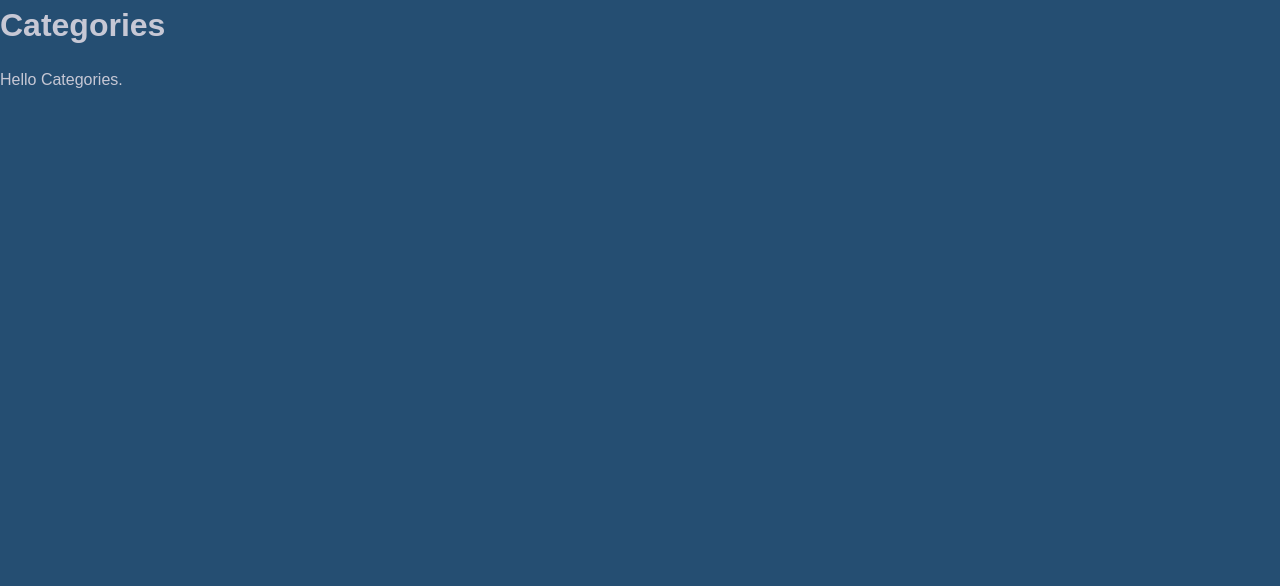
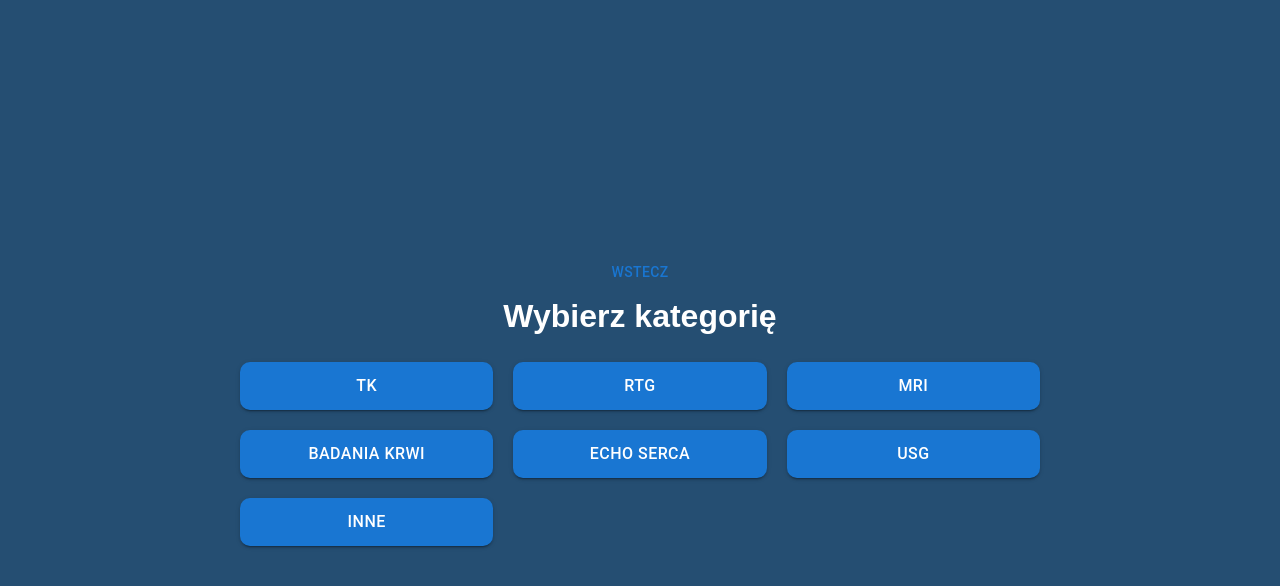
Before and after one commit to moniwero/medical-history-app, a React (Vite) app: page /categories in a window 1280 px wide. Shown: the top 586 px of the page. Built offline with nearby package versions, Linux system fonts and the light colour scheme.

Commit message:
categories page

```diff
--- a/src/pages/Categories.jsx
+++ b/src/pages/Categories.jsx
@@ -1,10 +1,47 @@
-function Categories() {
+import { Button } from "@mui/material";
+import { useNavigate } from "react-router-dom";
+import "../styles/Categories.scss";
+
+const Categories = () => {
+  const navigate = useNavigate();
+
+  const categories = [
+    "TK",
+    "RTG",
+    "MRI",
+    "Badania krwi",
+    "Echo serca",
+    "USG",
+    "Inne",
+  ];
+
   return (
-    <div>
-      <h1>Categories</h1>
-      <p>Hello Categories.</p>
+    <div className="categories-container">
+      <div className="categories-header">
+        <Button
+          variant="text"
+          className="addresult-back-button"
+          onClick={() => navigate("/dashboard")}
+        >
+          Wstecz
+        </Button>
+      </div>
+
+      <h1 className="categories-title">Wybierz kategorię</h1>
+      <div className="categories-list">
+        {categories.map((category, index) => (
+          <Button
+            key={index}
+            variant="contained"
+            className="categories-button"
+            onClick={() => navigate(`/results/${category}`)} // Przekierowanie do strony wyników
+          >
+            {category}
+          </Button>
+        ))}
+      </div>
     </div>
   );
-}
+};
 
-export default Categories; // Eksport domyślny
+export default Categories;
--- /dev/null
+++ b/src/styles/Categories.scss
@@ -0,0 +1,39 @@
+.categories-container {
+  display: flex;
+  flex-direction: column;
+  align-items: center;
+  justify-content: center;
+  padding: 20px;
+  min-height: 100vh;
+}
+
+.categories-title {
+  font-size: 2rem;
+  margin-bottom: 20px;
+  color: white;
+}
+
+.categories-list {
+  display: grid;
+  grid-template-columns: repeat(auto-fit, minmax(200px, 1fr));
+  gap: 20px;
+  width: 100%;
+  max-width: 800px;
+}
+
+.categories-button {
+  font-size: 1rem !important;
+  padding: 10px 20px !important;
+  color: white !important;
+  border-radius: 10px !important;
+
+  &:hover {
+    color: #b2cfdc !important;
+  }
+}
+
+@media (max-width: 768px) {
+  .categories-list {
+    grid-template-columns: 1fr;
+  }
+}
```
